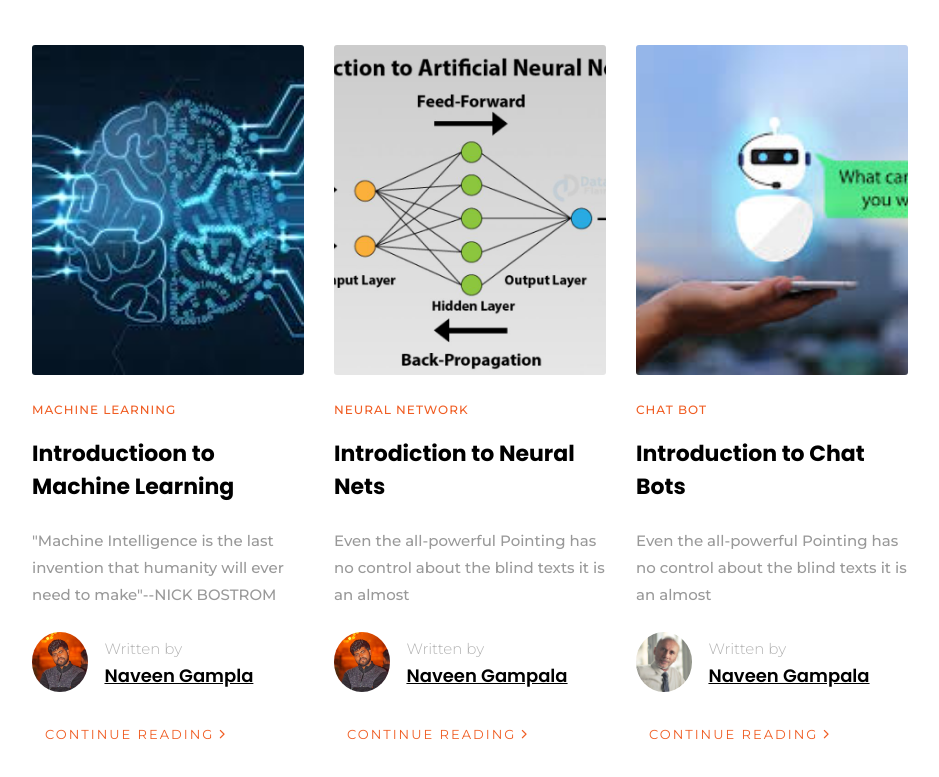
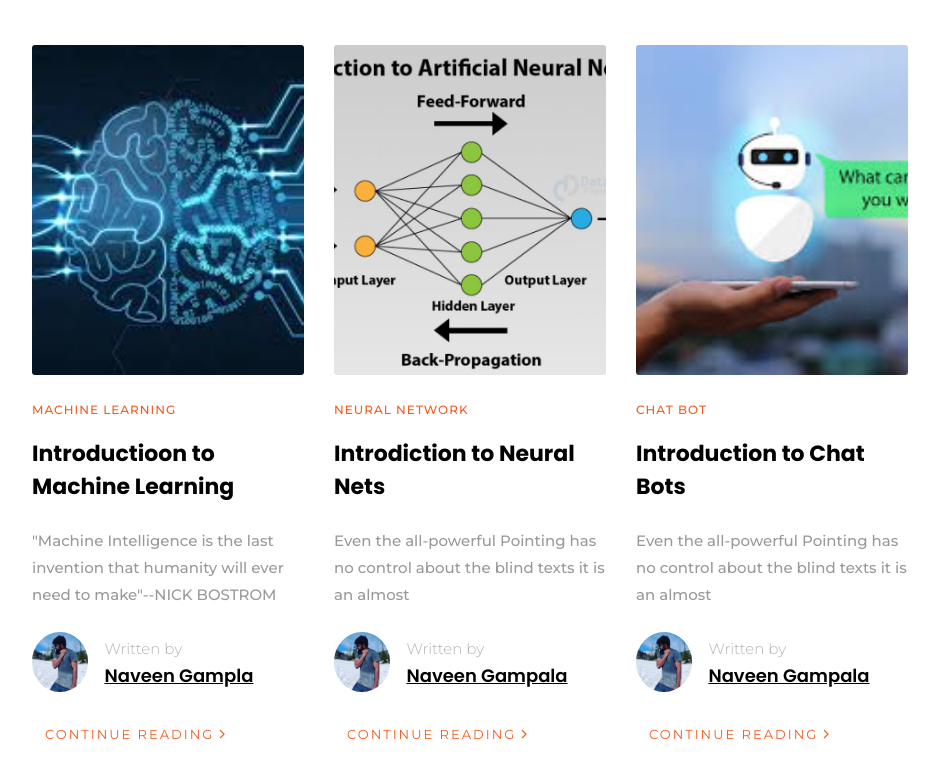
Before and after one commit to Abhi-2003/Abhi-2003.github.io, a plain HTML site: page index.html in a window 1280 px wide. Shown: the part 1046-1823 px from the top of the page, without its empty margins (330-1269 px from the left). Drawn offline with Linux system fonts and the light colour scheme; some packages are replaced by stand-ins of ours; no server answers; files whose address does not match are found by name.

Commit message:
changes to images for author

```diff
--- a/index.html
+++ b/index.html
@@ -87,7 +87,7 @@
 	              <h3 class="mb-4"><a href="#">Introductioon to Machine Learning</a></h3>
 	              <p class="mb-4">"Machine Intelligence is the last invention that humanity will ever need to make"--NICK BOSTROM</p>
 	              <div class="author mb-4 d-flex align-items-center">
-	            		<a href="#" class="img" style="background-image: url(images/author.jpg);"></a>
+	            		<a href="#" class="img" style="background-image: url(images/background.jpg);"></a>
 	            		<div class="ml-3 info">
 	            			<span>Written by</span>
 	            			<h3><a href="#">Naveen Gampla</a></h3>
@@ -109,7 +109,7 @@
 	              <h3 class="mb-4"><a href="#">Introdiction to Neural Nets</a></h3>
 	              <p class="mb-4">Even the all-powerful Pointing has no control about the blind texts it is an almost</p>
 	              <div class="author mb-4 d-flex align-items-center">
-	            		<a href="#" class="img" style="background-image: url(images/author.jpg);"></a>
+	            		<a href="#" class="img" style="background-image: url(images/background.jpg);"></a>
 	            		<div class="ml-3 info">
 	            			<span>Written by</span>
 	            			<h3><a href="#">Naveen Gampala</a></h3>
@@ -131,7 +131,7 @@
 	              <h3 class="mb-4"><a href="#">Introduction to Chat Bots</a></h3>
 	              <p class="mb-4">Even the all-powerful Pointing has no control about the blind texts it is an almost</p>
 	              <div class="author mb-4 d-flex align-items-center">
-	            		<a href="#" class="img" style="background-image: url(images/person_3.jpg);"></a>
+	            		<a href="#" class="img" style="background-image: url(images/background.jpg);"></a>
 	            		<div class="ml-3 info">
 	            			<span>Written by</span>
 	            			<h3><a href="#">Naveen Gampala</a></h3>
```
